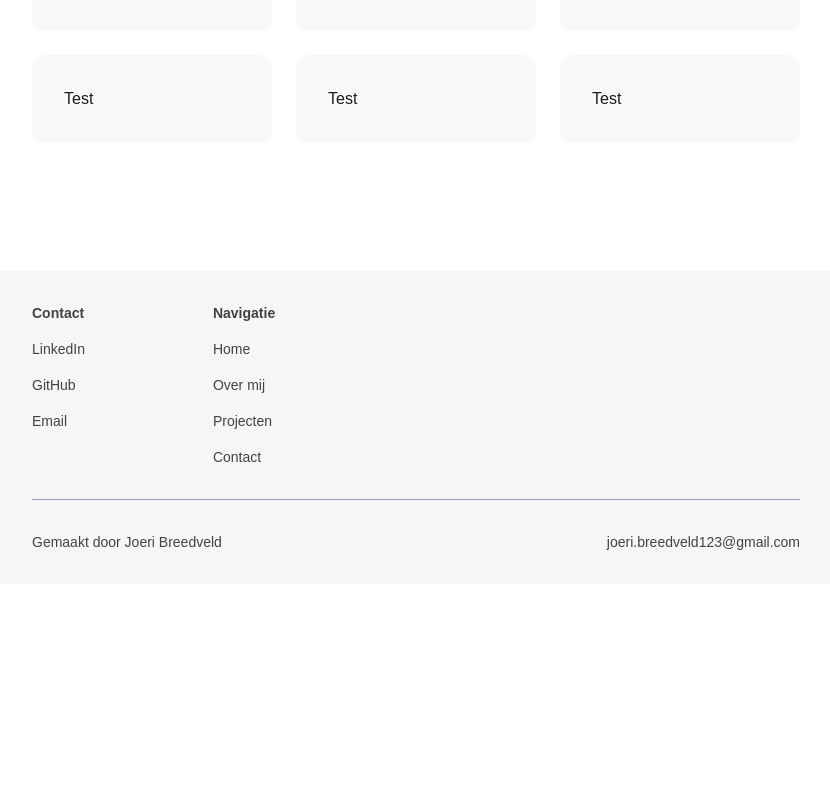
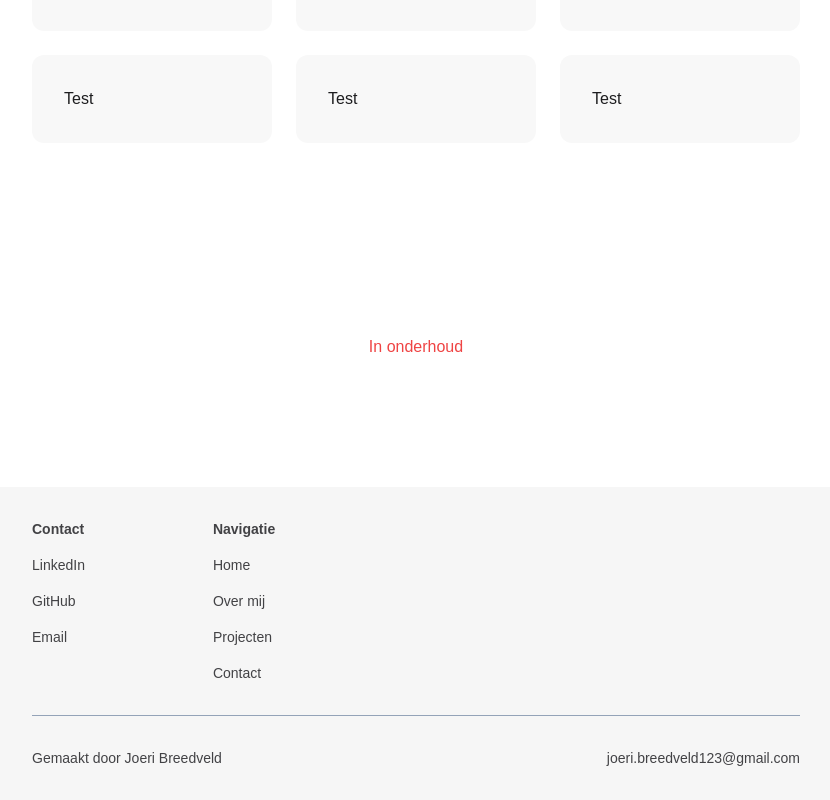
Before and after one commit to joeribreedveld/portfolio-website-v4, a Next.js app: page /about in a window 1280 px wide. Shown: the part 845-1645 px from the top of the page, without its empty margins (224-1054 px from the left). Before the commit the page ends 1429 px from the top, so only its background shows below. Built offline with nearby package versions, Linux system fonts and the light colour scheme.

Commit message:
feat(skills): maintenance sign under skills

```diff
--- a/pages/about.tsx
+++ b/pages/about.tsx
@@ -31,6 +31,7 @@ const About: NextPage = () => {
 					<div className='bg-[#f8f8f8] p-8 rounded-xl'>Test</div>
 				</ul>
 			</section>
+			<p className='text-red-500 text-center'>In onderhoud</p>
 		</div>
 	)
 }
```
